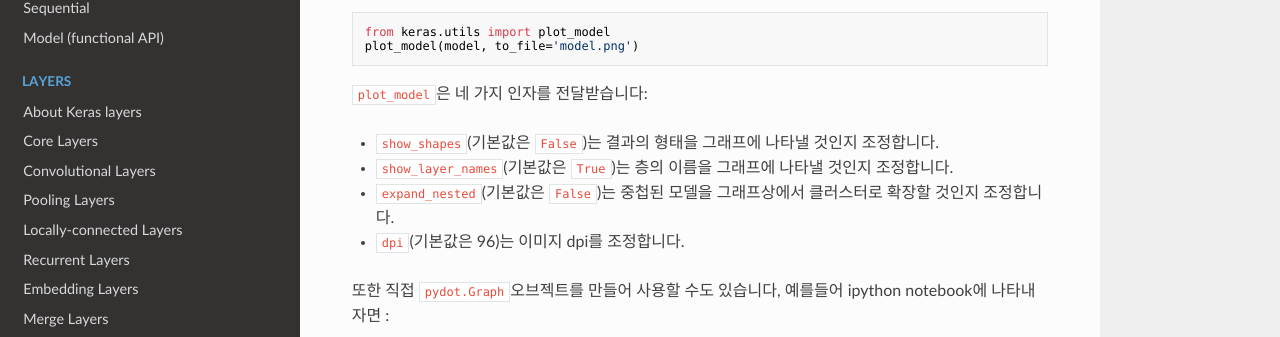
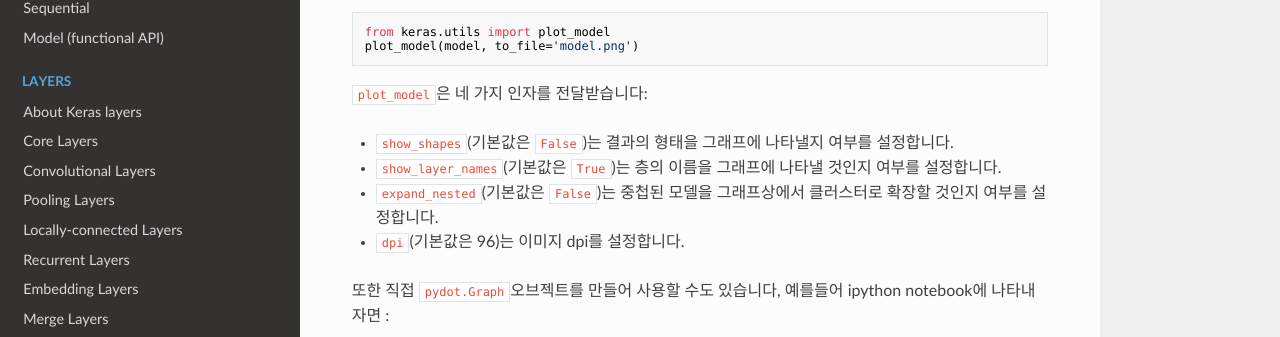
Before and after one commit to keras-team/keras-docs-ko, an MkDocs documentation site: the page built from sources/visualization.md, in a window 1280 px wide and 1345 px high. Shown: the part 243-580 px from the top of the window. Built offline with MkDocs 1.6.1, drawn with Linux system fonts in a browser that asks for light colours; nearby versions of some CDN libraries.

Commit message:
Update visualization.md
# Apply reviewer's comment
인자(argument)의 설명에서 값을 설정한다는 의미의 control 번역시, '조정' 대신 '설정'으로 사용함.
review 내용과 다른 문서의 번역내용을 참고하여 수정하였습니다.

```diff
--- a/sources/visualization.md
+++ b/sources/visualization.md
@@ -10,10 +10,10 @@ plot_model(model, to_file='model.png')
 
 `plot_model`은 네 가지 인자를 전달받습니다:
 
-- `show_shapes`(기본값은 `False`)는 결과의 형태을 그래프에 나타낼 것인지 조정합니다.
-- `show_layer_names`(기본값은 `True`)는 층의 이름을 그래프에 나타낼 것인지 조정합니다.
-- `expand_nested`(기본값은 `False`)는 중첩된 모델을 그래프상에서 클러스터로 확장할 것인지 조정합니다.
-- `dpi`(기본값은 96)는 이미지 dpi를 조정합니다.
+- `show_shapes`(기본값은 `False`)는 결과의 형태을 그래프에 나타낼지 여부를 설정합니다.
+- `show_layer_names`(기본값은 `True`)는 층의 이름을 그래프에 나타낼 것인지 여부를 설정합니다.
+- `expand_nested`(기본값은 `False`)는 중첩된 모델을 그래프상에서 클러스터로 확장할 것인지 여부를 설정합니다.
+- `dpi`(기본값은 96)는 이미지 dpi를 설정합니다.
 
 또한 직접 `pydot.Graph`오브젝트를 만들어 사용할 수도 있습니다,
 예를들어 ipython notebook에 나타내자면 :
```
